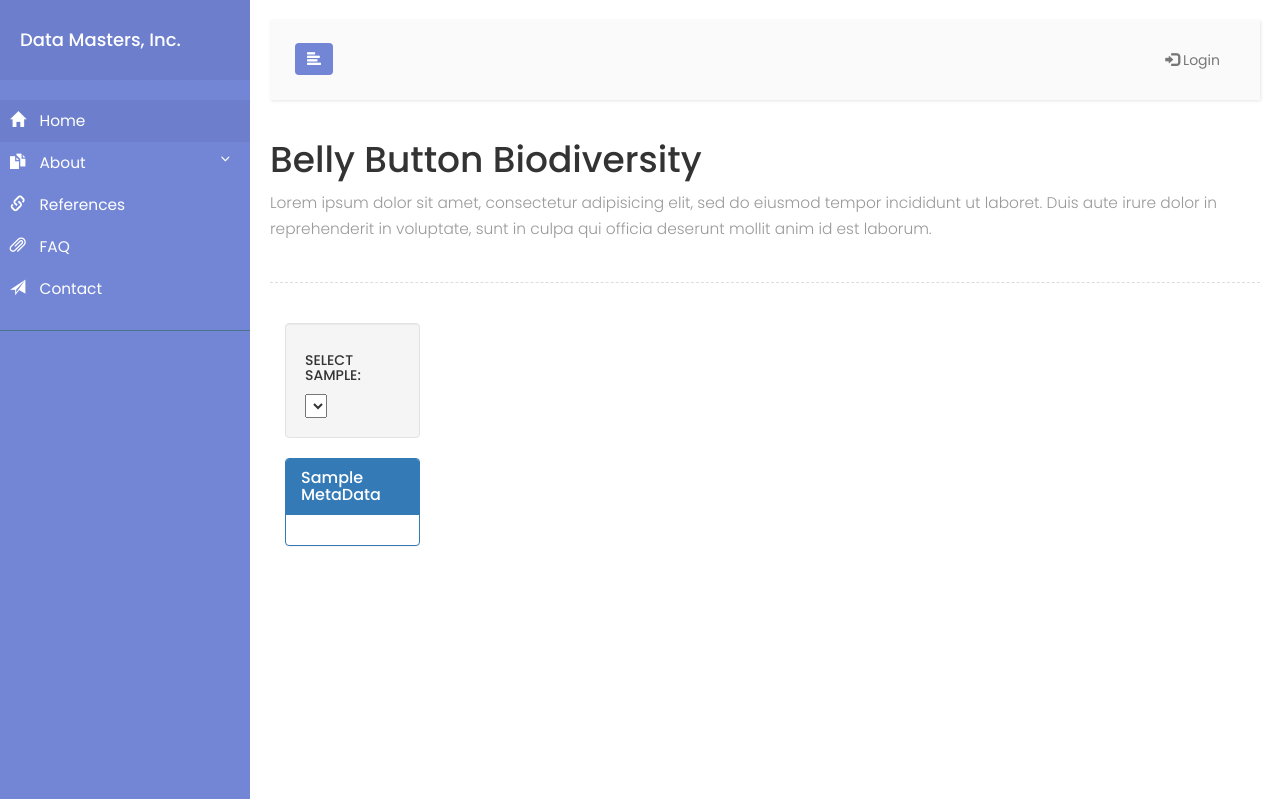
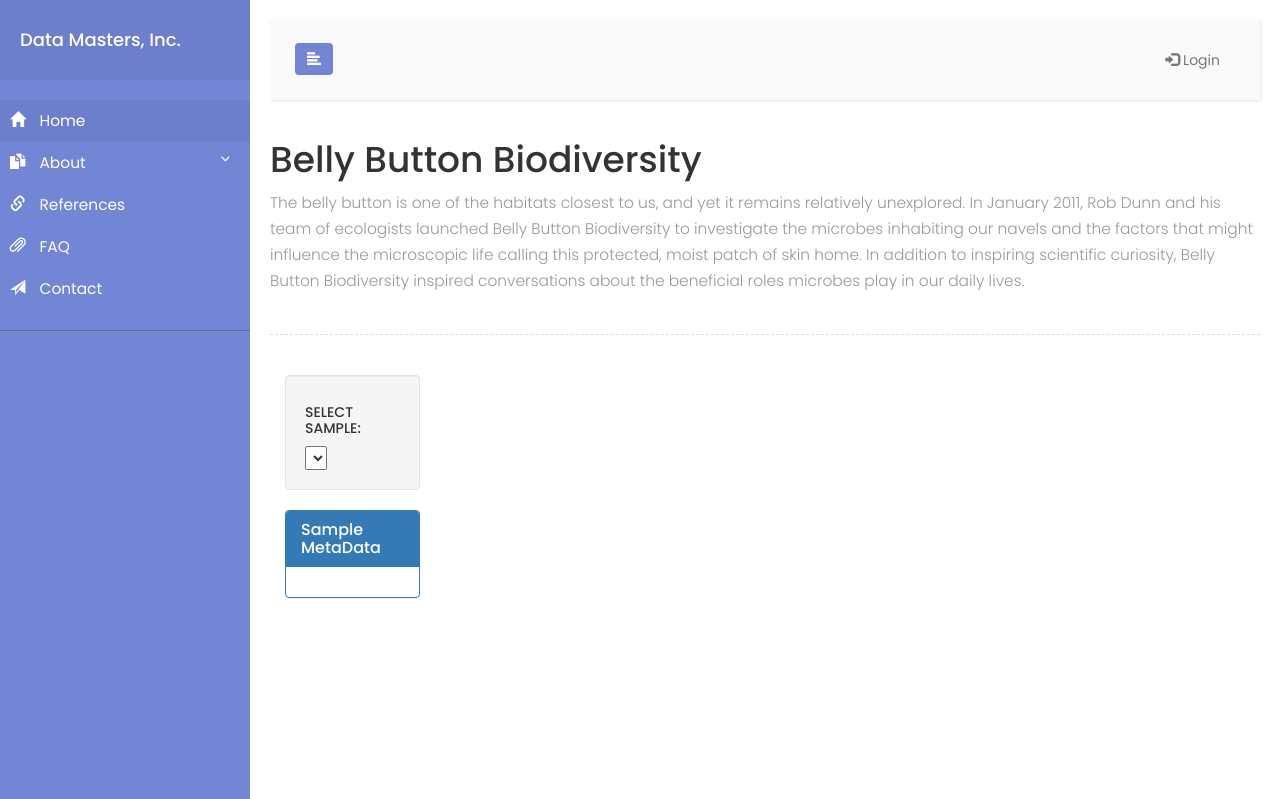
Before and after one commit to patrol7171/Belly-Button-Biodiversity-Dashboard, a Flask app: page / in a window 1280 px wide. Shown: the top 799 px of the page. Run offline with Flask 2, Linux system fonts and the light colour scheme; lists and menus that the app fills with data are empty; parts of the project's set-up code (start-up, migrations or seed data) failed here and were passed over; some libraries are stand-ins or nearby versions.

Commit message:
updates and changes

```diff
--- a/bbb_dashboard/static/js/charts-custom.js
+++ b/bbb_dashboard/static/js/charts-custom.js
@@ -32,7 +32,7 @@
 			}
 		}];
 		var BUBBLE = document.getElementById('bubble');
-		Plotly.plot(BUBBLE, bubbleData, bubbleLayout);
+		Plotly.plot(BUBBLE, bubbleData, bubbleLayout, {displayModeBar: false});
 		var pieData = [{
 			values: sampleData[0]['sample_values'].slice(0, 10),
 			labels: sampleData[0]['otu_ids'].slice(0, 10),
@@ -45,7 +45,7 @@
 			title: '<b>Top Ten OTUs</b>',
 		};
 		var PIE = document.getElementById('pie');
-		Plotly.plot(PIE, pieData, pieLayout);
+		Plotly.plot(PIE, pieData, pieLayout,{displayModeBar: false});
 	}
 
 	function updateCharts(sampleData, otuData) {
@@ -187,5 +187,5 @@
 		};
 
 		var GAUGE = document.getElementById('gauge');
-		Plotly.newPlot(GAUGE, data, layout);
+		Plotly.newPlot(GAUGE, data, layout, {displayModeBar: false});
 	}
--- a/bbb_dashboard/templates/index.html
+++ b/bbb_dashboard/templates/index.html
@@ -92,7 +92,10 @@
                 </nav>
 
                 <h1>Belly Button Biodiversity</h1>
-                <p>Lorem ipsum dolor sit amet, consectetur adipisicing elit, sed do eiusmod tempor incididunt ut laboret. Duis aute irure dolor in reprehenderit in voluptate, sunt in culpa qui officia deserunt mollit anim id est laborum.</p>
+                <p>The belly button is one of the habitats closest to us, and yet it remains relatively unexplored. In January 2011,
+				Rob Dunn and his team of ecologists launched Belly Button Biodiversity to investigate the microbes inhabiting our navels
+				and the factors that might influence the microscopic life calling this protected, moist patch of skin home. In addition to
+				inspiring scientific curiosity, Belly Button Biodiversity inspired conversations about the beneficial roles microbes play in our daily lives.</p>
                 <div class="line"></div>
 				<div class="container-fluid">
 					<div class="row">
```
